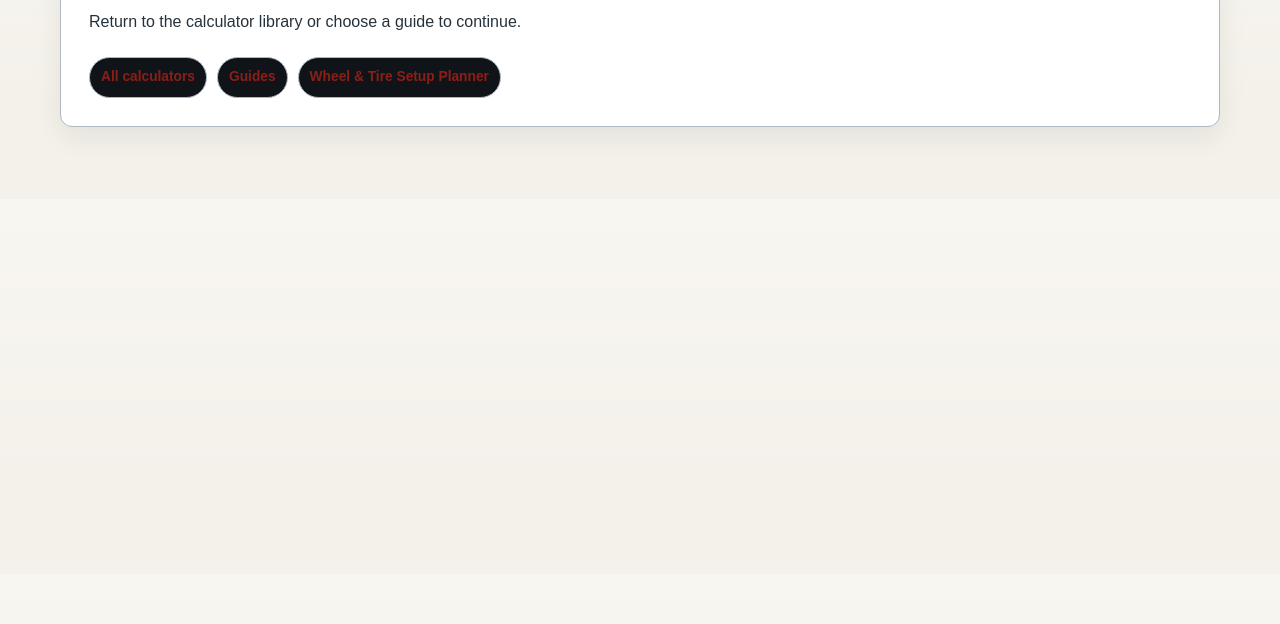
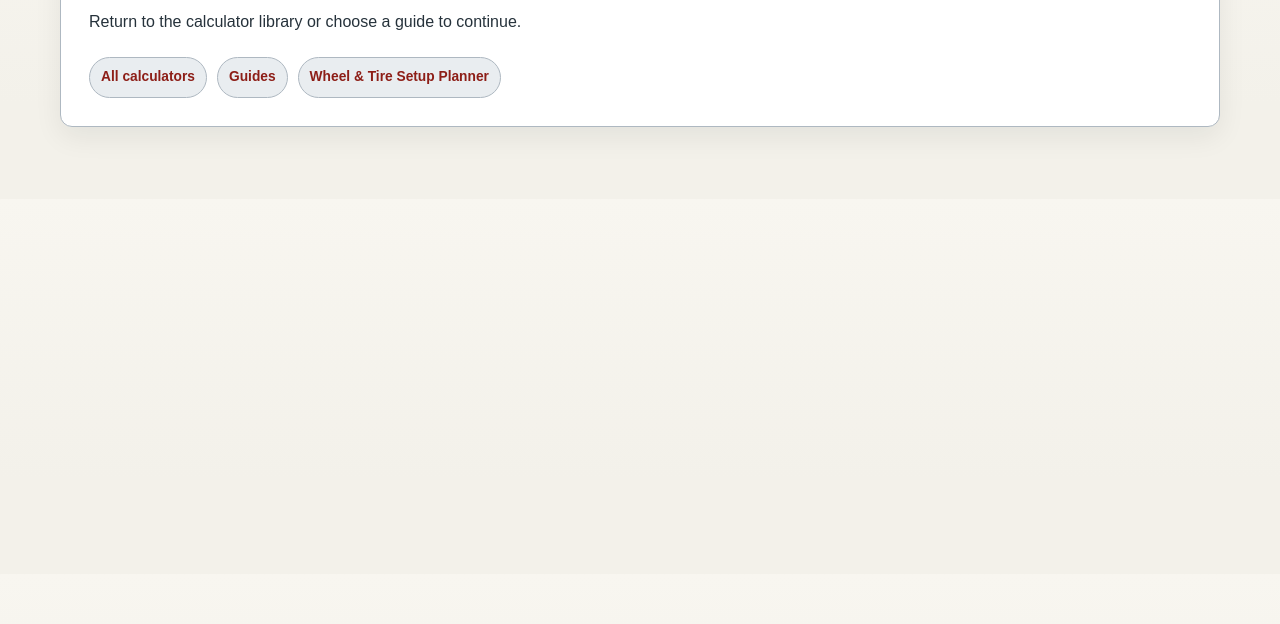
Before and after one commit to Roman2288-debug/GarageMath, a website: page 404.html in a window 1280 px wide. Shown: the part 176-800 px from the top of the page. Drawn offline with Linux system fonts and the light colour scheme.

Commit message:
Keep result and guide pills readable in both appearance modes

```diff
--- a/style.css
+++ b/style.css
@@ -30,3 +30,5 @@
 [aria-invalid="true"]{border-color:var(--red)!important}
 @media(max-width:480px){.setup-input-grid{grid-template-columns:1fr}.guide-toc{display:block}.guide-toc a{display:block;padding:8px 0}}
 @media print{.guide-toc,.measurement-fields:not([open]){display:none}.detail-table table{min-width:0}.table-wrap{overflow:visible}.detail-table{break-inside:avoid}}
+/* Pills inherit the current theme, including result and related-guide links. */
+.pill{background:var(--panel2);color:var(--text)}
```
